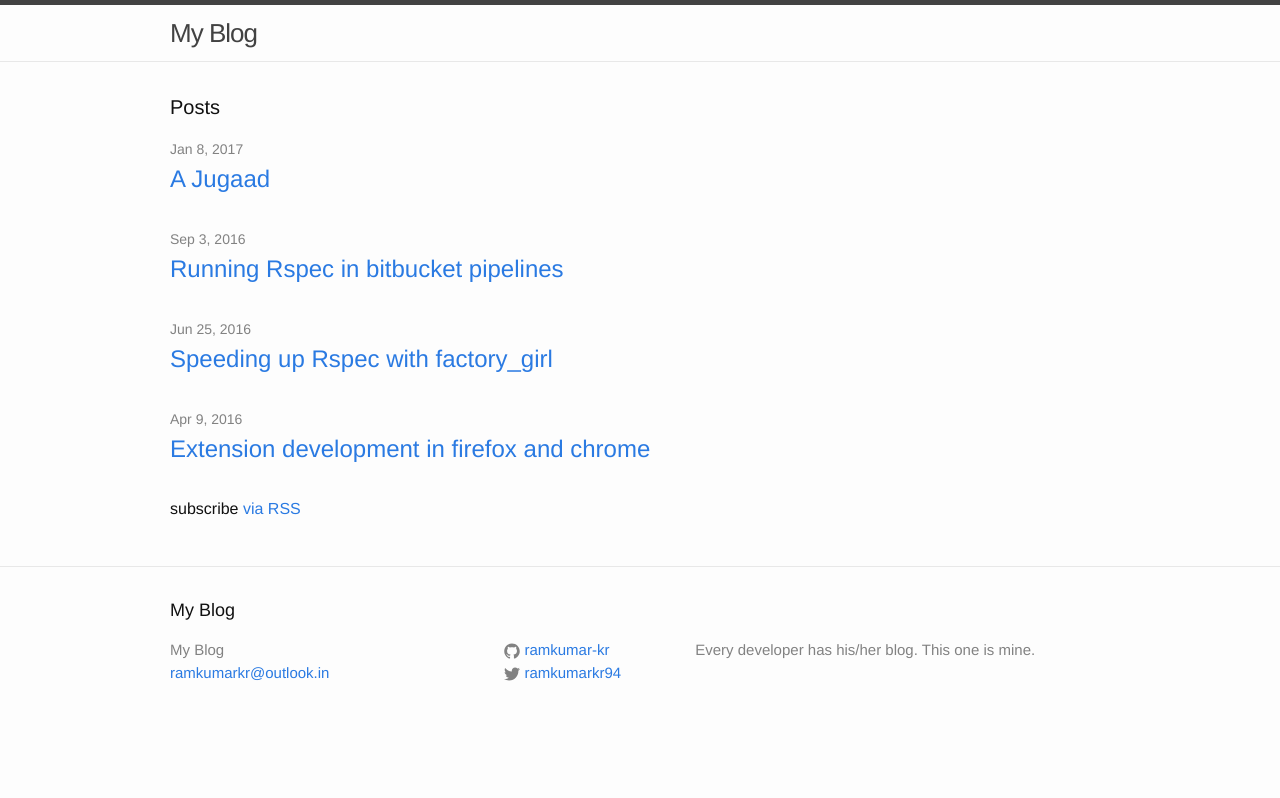
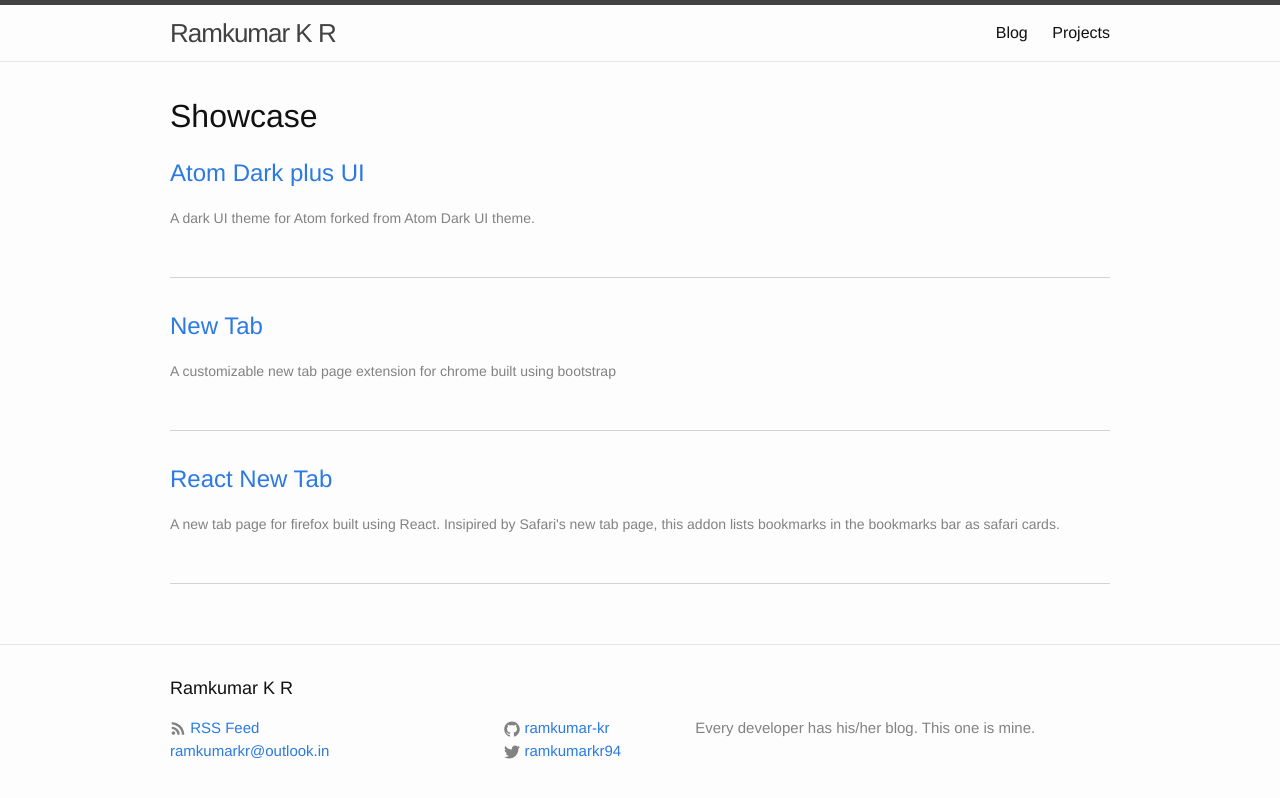
Before and after one commit to ramkumar-kr/ramkumar-kr.github.io, a Jekyll site: the page built from index.html, in a window 1280 px wide. Shown: the top 798 px of the page. Built offline with Jekyll 4.4.1, drawn with Linux system fonts in a browser that asks for light colours.

Commit message:
A website overhaul
- Add list of projects
- Add showcase in home page
- Add blog page
- Add icon for rss feed

```diff
--- a/_config.yml
+++ b/_config.yml
@@ -13,17 +13,22 @@
 # you will see them accessed via {{ site.title }}, {{ site.email }}, and so on.
 # You can create any custom variable you would like, and they will be accessible
 # in the templates via {{ site.myvariable }}.
-title: My Blog
+title: Ramkumar K R
 email: ramkumarkr@outlook.in
 description: > # this means to ignore newlines until "baseurl:"
   Every developer has his/her blog. This one is mine.
 baseurl: "" # the subpath of your site, e.g. /blog
-url: "http://ramkumar-kr.github.io" # the base hostname & protocol for your site
+url: "https://ramkumar-kr.github.io" # the base hostname & protocol for your site
 twitter_username: ramkumarkr94
 github_username:  ramkumar-kr
+logo: https://avatars3.githubusercontent.com/u/4789010?v=3&s=460
 
 highlighter: 'rouge'
 
 # Build settings
 markdown: kramdown
 theme: minima
+include: ["_pages"]
+collections:
+  showcases:
+    output: true
--- a/_includes/footer.html
+++ b/_includes/footer.html
@@ -7,7 +7,7 @@
     <div class="footer-col-wrapper">
       <div class="footer-col footer-col-1">
         <ul class="contact-list">
-          <li>{{ site.title }}</li>
+          <li>{% include icon-feed.html %}</li>
           <li><a href="mailto:{{ site.email }}">{{ site.email }}</a></li>
         </ul>
       </div>
--- /dev/null
+++ b/_includes/icon-feed.html
@@ -0,0 +1 @@
+<a href="{{ "/feed.xml" | prepend: site.baseurl }}"><span class="icon icon--github">{% include icon-feed.svg %}</span><span class="username"> RSS Feed</span></a>
--- a/_sass/_layout.scss
+++ b/_sass/_layout.scss
@@ -181,6 +181,8 @@
 
     > li {
         margin-bottom: $spacing-unit;
+        padding-bottom: 5%;
+    border-bottom: 1px solid lightgray;
     }
 }
 
--- a/index.html
+++ b/index.html
@@ -1,23 +1,18 @@
 ---
 layout: default
 ---
-
 <div class="home">
-
-  <h1 class="page-heading">Posts</h1>
-
+  <div id="showcase">
+    <h1> Showcase </h1>
     <ul class="post-list">
-    {% for post in site.posts %}
-      <li>
-        <span class="post-meta">{{ post.date | date: "%b %-d, %Y" }}</span>
-
+      {% for post in site.showcases %}
+        <li class="post">
           <h2>
-          <a class="post-link" href="{{ post.url | prepend: site.baseurl }}">{{ post.title }}</a>
+            <a class="post-link" href="{{ post.link }}">{{ post.title }}</a>
           </h2>
+          <span class="post-meta">{{ post.description }}</span>
         </li>
       {% endfor %}
     </ul>
-
-  <p class="rss-subscribe">subscribe <a href="{{ "/feed.xml" | prepend: site.baseurl }}">via RSS</a></p>
-
   </div>
+</div>
```
Also changed, not shown: _pages/posts.html (added, +16 -0 lines), _pages/projects.html (added, +19 -0 lines), _showcases/atom-dark-plus-ui.md (added, +6 -0 lines), _showcases/new-tab-chrome.md (added, +6 -0 lines), _showcases/react-new-tab.md (added, +6 -0 lines), _includes/icon-feed.svg (added). Lines whose indentation alone changed are shown as unchanged.
